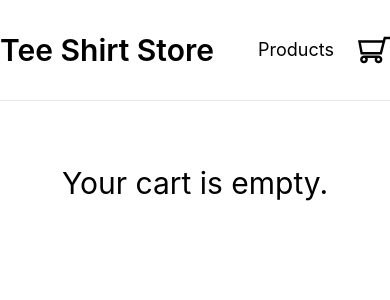
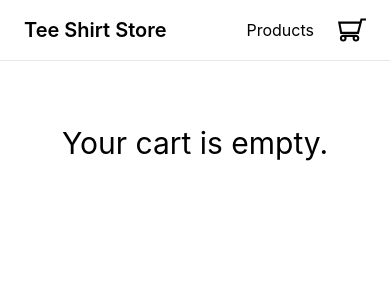
Before and after one commit to atigrepravin/tee-shirt-store, a React (Create React App) app: page /cart in a window 390 px wide. Shown: the top 300 px of the page. Built offline with nearby package versions, Linux system fonts and the light colour scheme.

Commit message:
basic responsive changes

```diff
--- a/src/components/common/header.tsx
+++ b/src/components/common/header.tsx
@@ -9,12 +9,16 @@ function Header() {
 
   return (
     <header className="border-b border-gray-200 sticky z-50 top-0 bg-white">
-      <div className="container mx-auto py-8 flex justify-between">
-        <Link to="/" title="Tee Shirt Store" className="text-3xl font-semibold">
+      <div className="container md:mx-auto py-4 md:py-8 flex justify-between px-6 md:px-0">
+        <Link
+          to="/"
+          title="Tee Shirt Store"
+          className="text-xl md:text-3xl font-semibold"
+        >
           Tee Shirt Store
         </Link>
         <div className="flex items-center">
-          <Link to="/" className="text-lg">
+          <Link to="/" className="text-base md:text-lg">
             Products
           </Link>
           <Link to="/cart" className="ml-6">
@@ -26,7 +30,7 @@ function Header() {
                   </span>
                 </span>
               )}
-              <CartIcon />
+              <CartIcon className="w-7 h-7 md:w-8 md:h-8" />
             </div>
           </Link>
         </div>
--- a/src/components/icons/cart.tsx
+++ b/src/components/icons/cart.tsx
@@ -1,15 +1,8 @@
-export const CartIcon = ({
-  width = 32,
-  height = 32,
-}: {
-  width?: number;
-  height?: number;
-}) => (
+export const CartIcon = ({ className = "w-8 h-8" }: { className?: string }) => (
   <svg
+    className={className}
     xmlns="http://www.w3.org/2000/svg"
     xmlSpace="preserve"
-    width={width}
-    height={height}
     viewBox="0 0 902.86 902.86"
   >
     <path d="M671.504 577.829 781.989 145.22H902.86v-68H729.174L703.128 179.2 0 178.697l74.753 399.129h596.751v.003zm14.262-330.641-67.077 262.64h-487.49L81.928 246.756l603.838.432zM578.418 825.641c59.961 0 108.743-48.783 108.743-108.744s-48.782-108.742-108.743-108.742H168.717c-59.961 0-108.744 48.781-108.744 108.742s48.782 108.744 108.744 108.744S277.46 776.858 277.46 716.897c0-14.4-2.821-28.152-7.927-40.742h208.069c-5.107 12.59-7.928 26.342-7.928 40.742.001 59.961 48.783 108.744 108.744 108.744zM209.46 716.897c0 22.467-18.277 40.744-40.743 40.744s-40.744-18.277-40.744-40.744c0-22.465 18.277-40.742 40.744-40.742 22.466 0 40.743 18.277 40.743 40.742zm409.702 0c0 22.467-18.277 40.744-40.743 40.744s-40.743-18.277-40.743-40.744c0-22.465 18.277-40.742 40.743-40.742s40.743 18.277 40.743 40.742z" />
--- a/src/components/product/product-card.tsx
+++ b/src/components/product/product-card.tsx
@@ -8,21 +8,23 @@ export const ProductCard = ({ product }: { product: Product }) => {
     <div className="max-w-sm bg-white border border-gray-200 hover:shadow-md">
       <a href="#">
         <img
-          className="rounded-t-lg object-cover h-60 w-full"
+          className="rounded-t-lg object-cover h-20 md:h-60 w-full"
           src={product.imageURL}
           alt={product.name}
         />
       </a>
-      <div className="p-5">
+      <div className="p-4 md:p-5">
         <a href="#">
-          <h5 className="mb-2 text-2xl font-bold tracking-tight text-gray-900 dark:text-white">
+          <h5 className="mb-1 md:mb-2 text-base md:text-2xl font-bold tracking-tight text-gray-900 dark:text-white">
             {product.name}
           </h5>
         </a>
-        <div className="text-sm">
+        <div className="text-xs md:text-sm">
           {product.color} | {product.gender} | {product.type}
         </div>
-        <div className="text-xl font-semibold my-3">₹ {product.price}</div>
+        <div className="text-base md:text-xl font-semibold my-2 md:my-3">
+          ₹ {product.price}
+        </div>
         <div
           className="flex justify-center"
           onClick={() => handleAddToCart(product)}
--- a/src/components/product/product-list.tsx
+++ b/src/components/product/product-list.tsx
@@ -3,7 +3,7 @@ import { ProductCard } from "./product-card";
 
 export const ProductList = ({ products }: { products: Product[] }) => {
   return (
-    <div className="grid grid-cols-3 gap-6">
+    <div className="grid grid-cols-2 md:grid-cols-3 gap-4 md:gap-6">
       {products.map((product) => (
         <ProductCard key={product.id} product={product} />
       ))}
--- a/src/layout.tsx
+++ b/src/layout.tsx
@@ -5,7 +5,7 @@ export const Layout = () => {
   return (
     <>
       <Header />
-      <div className="container mx-auto my-8">
+      <div className="container md:mx-auto my-8 px-6 md:px-0">
         <Outlet />
       </div>
     </>
--- a/src/pages/home.tsx
+++ b/src/pages/home.tsx
@@ -65,7 +65,7 @@ const Home = () => {
 
   return (
     <div className="flex gap-8">
-      <div className="w-80 mt-20">
+      <div className="w-80 mt-20 hidden">
         <ProductFilter
           handleFilterChange={handleFilterChange}
           handlePriceRangeChange={handlePriceRangeChange}
```
